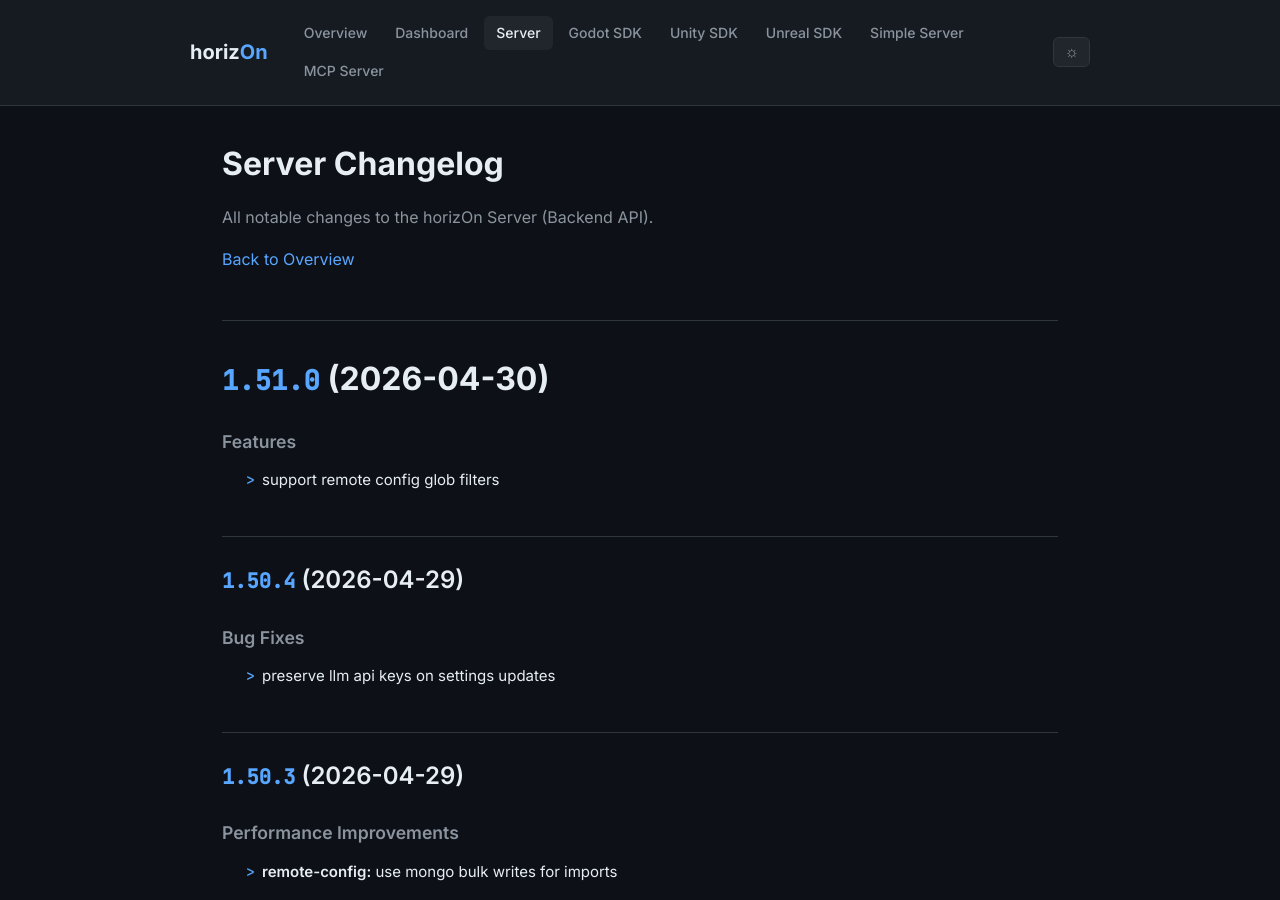
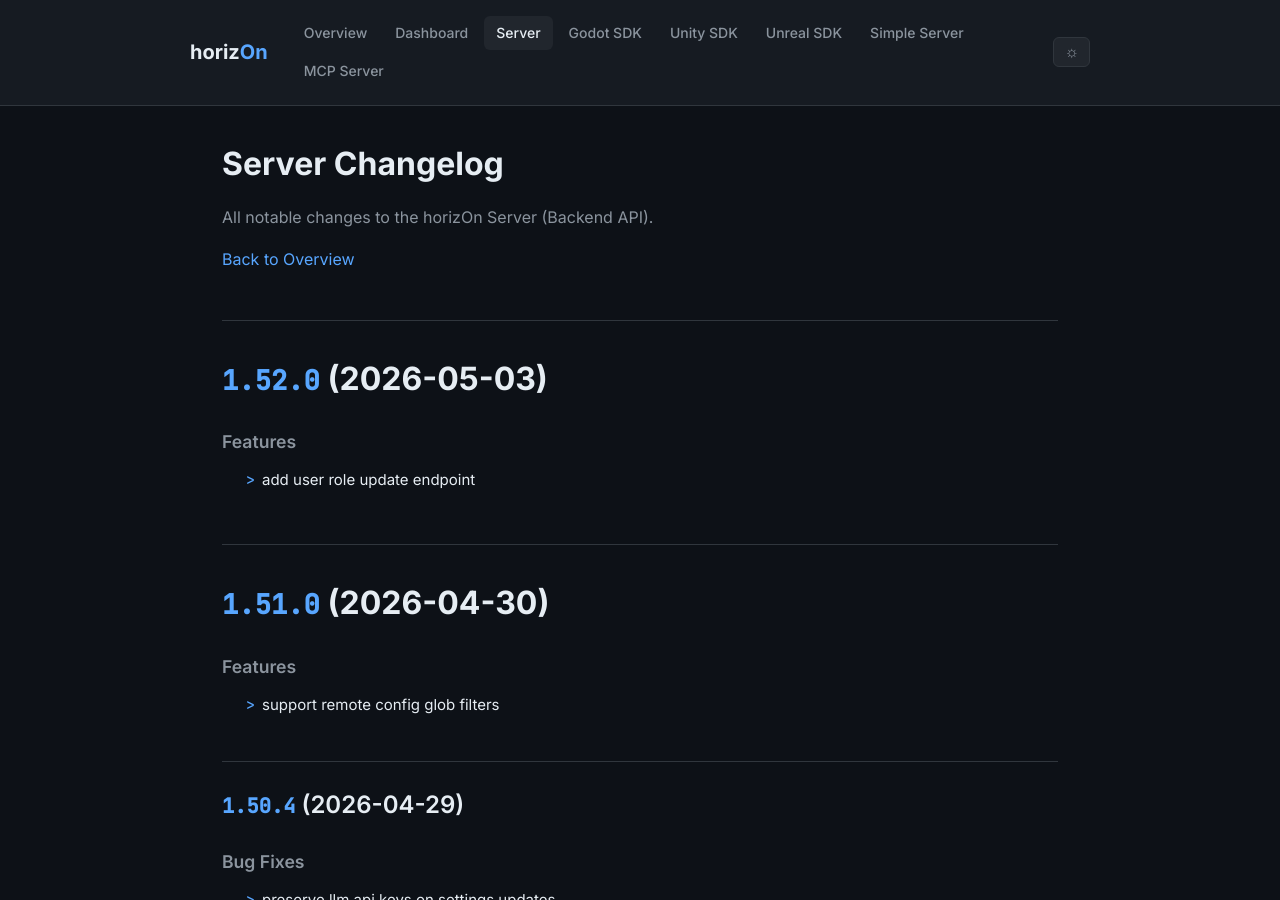
Before and after one commit to ProjectMakersDE/horizOn-Changelog, a Jekyll site: the page built from server-changelog.md, in a window 1280 px wide and 900 px high. Built offline with Jekyll 4.4.1, drawn with Linux system fonts in a browser that asks for light colours.

Commit message:
chore: sync changelogs [skip ci]

```diff
--- a/server-changelog.md
+++ b/server-changelog.md
@@ -8,6 +8,13 @@ title: Server Changelog
 All notable changes to the horizOn Server (Backend API).
 
 [Back to Overview](.)
+
+# [1.52.0](https://github.com/ProjectMakersDE/horizOn-Server/compare/v1.51.0...v1.52.0) (2026-05-03)
+
+
+### Features
+
+* add user role update endpoint ([edcace8](https://github.com/ProjectMakersDE/horizOn-Server/commit/edcace8fdeba695a067282103c0d458bc085a4c9))
 
 # [1.51.0](https://github.com/ProjectMakersDE/horizOn-Server/compare/v1.50.4...v1.51.0) (2026-04-30)
 
```
Also changed, not shown: index.md (+1 -1 lines).
